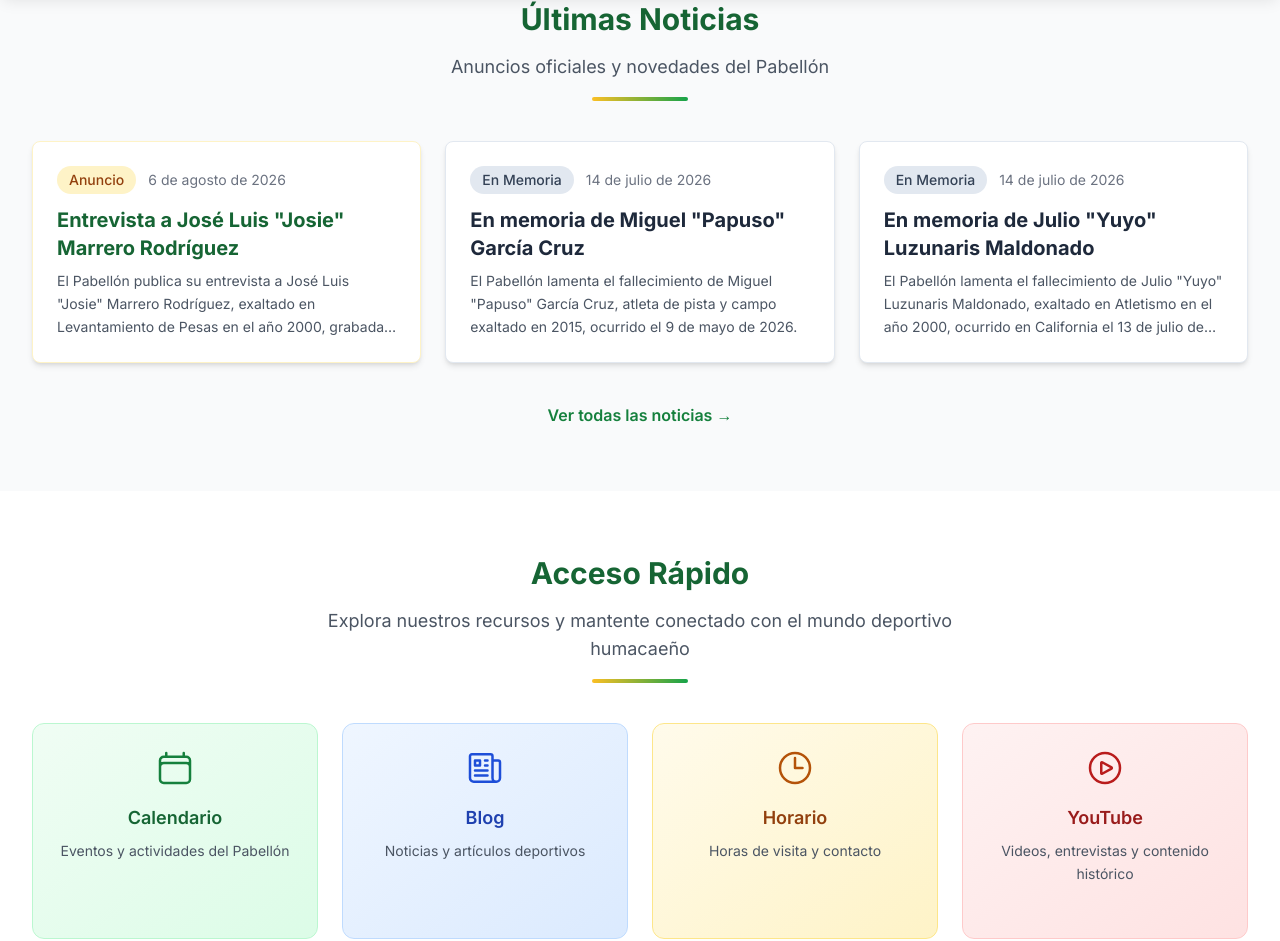
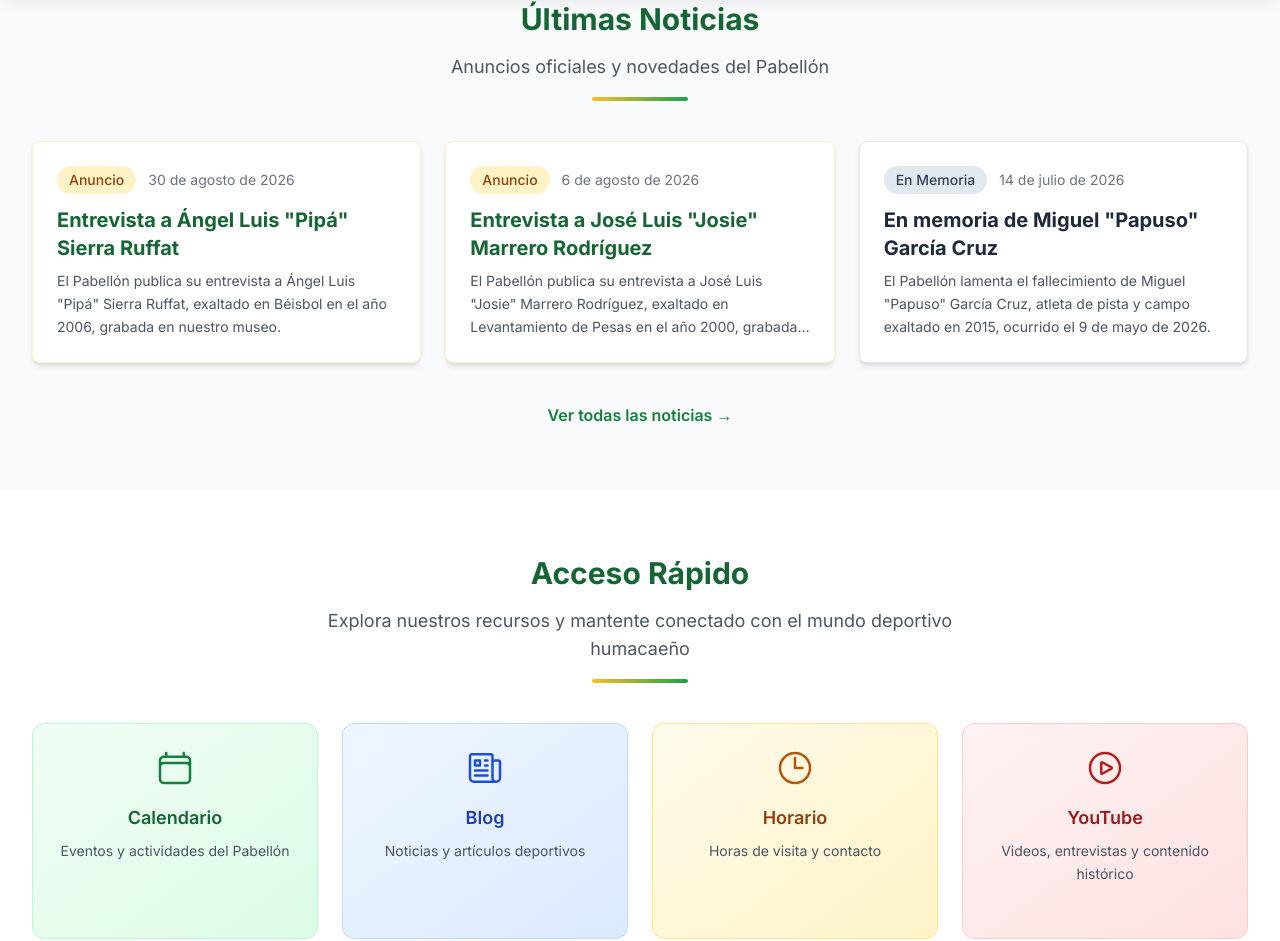
Before and after one commit to temiban013/pabellon-fama, a Next.js app: page / in a window 1280 px wide. Shown: the part 807-1748 px from the top of the page. Built offline with nearby package versions, Linux system fonts and the light colour scheme; no server answers.

Commit message:
feat: integración web de la entrevista a «Pipá» Sierra Ruffat (PF-056) [BILLABLE-NEW-FEATURE]

```diff
--- a/src/data/noticias.ts
+++ b/src/data/noticias.ts
@@ -59,6 +59,28 @@ export interface Noticia {
 // edades, causa de muerte, sobrevivientes ni relaciones familiares sin
 // confirmación de la Junta.
 export const noticias: readonly Noticia[] = [
+  {
+    slug: "entrevista-pipa-sierra",
+    titulo: 'Entrevista a Ángel Luis "Pipá" Sierra Ruffat',
+    fecha: "2026-08-30",
+    categoria: "anuncio",
+    resumen:
+      'El Pabellón publica su entrevista a Ángel Luis "Pipá" Sierra Ruffat, exaltado en Béisbol en el año 2006, grabada en nuestro museo.',
+    contenido: [
+      'El Pabellón de la Fama del Deporte Humacaeño comparte la entrevista a Ángel Luis "Pipá" Sierra Ruffat, exaltado en la disciplina de Béisbol en la Cuarta Exaltación, celebrada en el año 2006.',
+      'La conversación estuvo a cargo de Enrique "Quique" Torres, Presidente del Pabellón, y se grabó en el Museo Manuel Rivera Guevara, con la dirección y cámara de Héctor Ruiz.',
+      "Pipá jugó sus quince temporadas con los Grises Orientales de Humacao, donde debutó en Doble A en 1968, a los 18 años. Bateó para .324 de por vida, con 378 indiscutibles en 1,166 turnos al bate, 204 carreras anotadas y 194 impulsadas. En 1995 fue exaltado al Recinto de los Inmortales del Béisbol Aficionado de Puerto Rico.",
+      "La entrevista ya está disponible en nuestro canal de YouTube y puede verse a continuación.",
+    ],
+    exaltadoSlug: "angel-pipa-sierra-ruffat",
+    youtubeId: "nbBzxkL1aTU",
+    imagen: {
+      src: "/images/noticias/entrevista-pipa-sierra.jpg",
+      alt: 'Miniatura de la entrevista a Ángel Luis "Pipá" Sierra Ruffat en el canal de YouTube del Pabellón',
+      width: 1280,
+      height: 720,
+    },
+  },
   {
     slug: "entrevista-josie-marrero",
     titulo: 'Entrevista a José Luis "Josie" Marrero Rodríguez',
--- a/src/data/revistas/rev04/exaltados.ts
+++ b/src/data/revistas/rev04/exaltados.ts
@@ -122,6 +122,7 @@ Su irrefutable liderato y reconocida sapiencia del juego-que más tarde lo convi
     revistaNumero: 4,
     paginaInicio: 17,
     paginaFin: 17,
+    entrevistaYoutubeId: 'nbBzxkL1aTU',
     contenido: {
       biografia: `Nació en Humacao el 23 de septiembre de 1950 producto de la unión entre Ignacio Sierra y Felicita Ruffat. Cariñosamente apodado "Pipá", participó en las Ligas Pequeñas de Humacao y representó a Puerto Rico en el Torneo Mundial de Little League celebrado en los E. U. Fue en calidad de refuerzo del equipo Campeón de P. R. y resultó ser uno de los jugadores mas destacados en ese torneo.
 
```
Also changed, not shown: src/data/visitas.ts (+11 -0 lines), public/images/museo/visitas/2026-08-pipa-sierra.jpg (added), public/images/noticias/entrevista-pipa-sierra.jpg (added).
